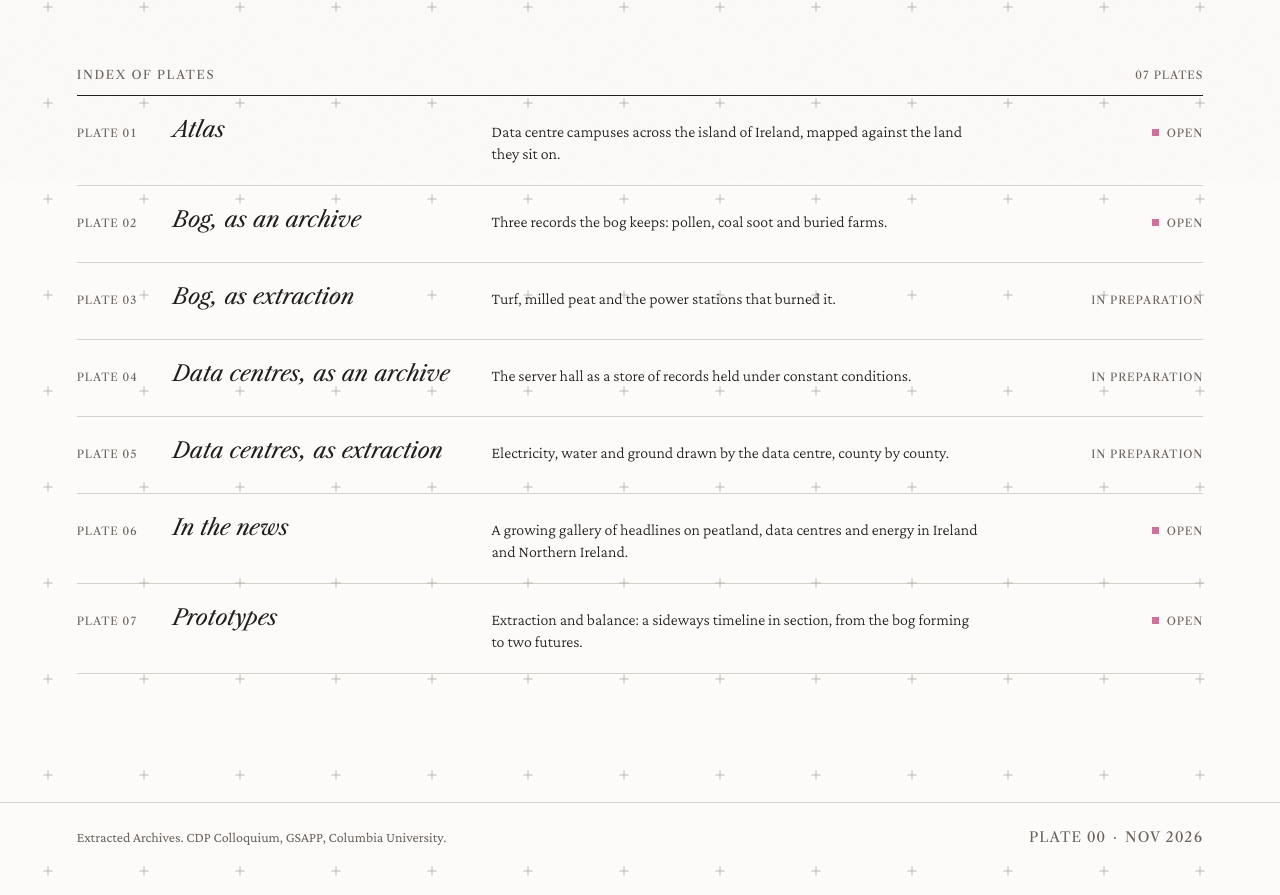
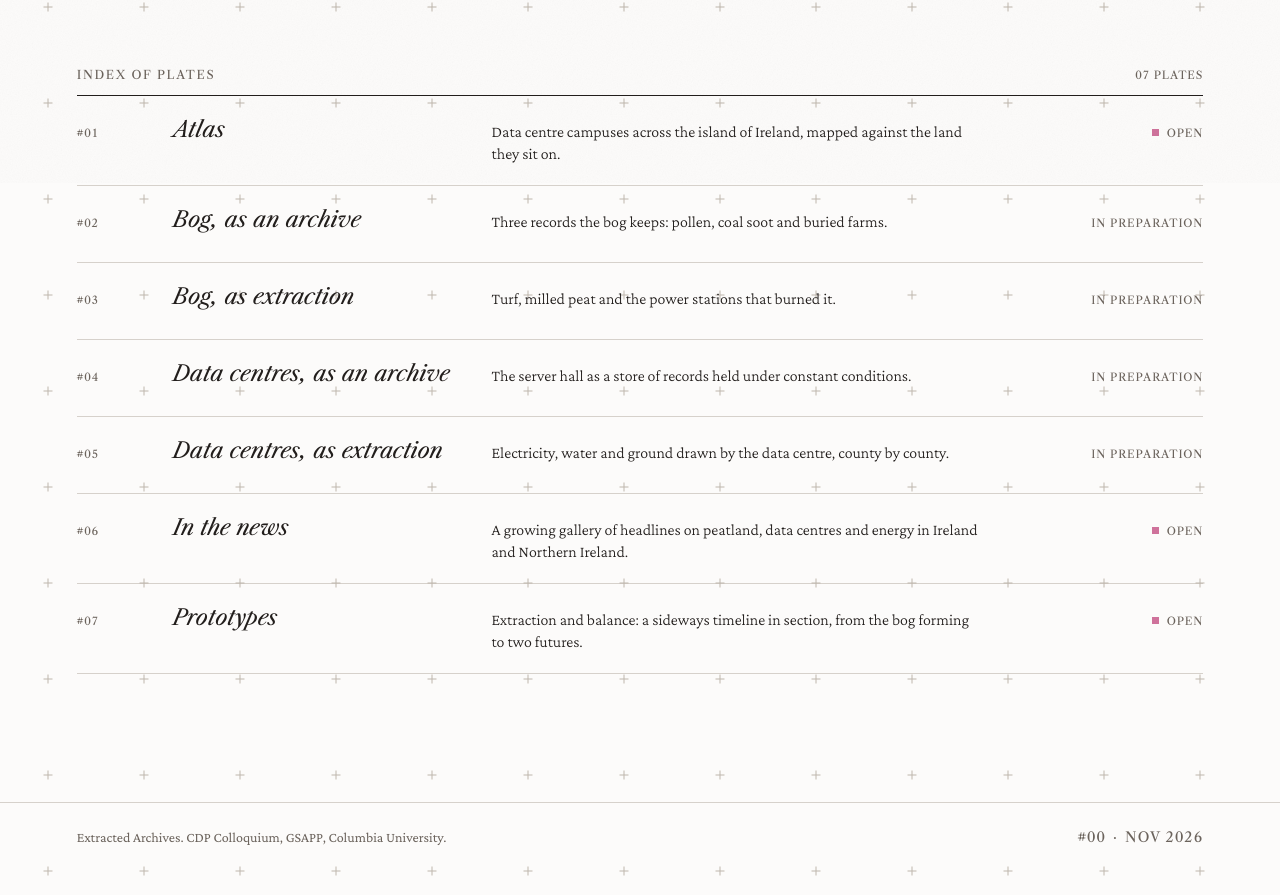
Before and after one commit to meganlynnesm/extraction-futures, a plain HTML site: page index.html in a window 1280 px wide. Shown: the part 617-1512 px from the top of the page. Drawn offline with nearby package versions, Linux system fonts and the light colour scheme.

Commit message:
update html
Text update

```diff
--- a/index.html
+++ b/index.html
@@ -34,37 +34,37 @@
   </div>
   <nav class="index" aria-label="Index of plates">
     <a class="index-row" href="atlas.html">
-      <span class="fig">Plate 01</span><h3>Atlas</h3>
+      <span class="fig">#01</span><h3>Atlas</h3>
       <p class="caption">Data centre campuses across the island of Ireland, mapped against the land they sit on.</p>
       <span class="meta status ready">Open</span>
     </a>
     <a class="index-row" href="bog-archive.html">
-      <span class="fig">Plate 02</span><h3>Bog, as an archive</h3>
+      <span class="fig">#02</span><h3>Bog, as an archive</h3>
       <p class="caption">Three records the bog keeps: pollen, coal soot and buried farms.</p>
-      <span class="meta status ready">Open</span>
+      <span class="meta status">In preparation</span>
     </a>
     <a class="index-row" href="bog-extraction.html">
-      <span class="fig">Plate 03</span><h3>Bog, as extraction</h3>
+      <span class="fig">#03</span><h3>Bog, as extraction</h3>
       <p class="caption">Turf, milled peat and the power stations that burned it.</p>
       <span class="meta status">In preparation</span>
     </a>
     <a class="index-row" href="data-centres-archive.html">
-      <span class="fig">Plate 04</span><h3>Data centres, as an archive</h3>
+      <span class="fig">#04</span><h3>Data centres, as an archive</h3>
       <p class="caption">The server hall as a store of records held under constant conditions.</p>
       <span class="meta status">In preparation</span>
     </a>
     <a class="index-row" href="data-centres-extraction.html">
-      <span class="fig">Plate 05</span><h3>Data centres, as extraction</h3>
+      <span class="fig">#05</span><h3>Data centres, as extraction</h3>
       <p class="caption">Electricity, water and ground drawn by the data centre, county by county.</p>
       <span class="meta status">In preparation</span>
     </a>
     <a class="index-row" href="in-the-news.html">
-      <span class="fig">Plate 06</span><h3>In the news</h3>
+      <span class="fig">#06</span><h3>In the news</h3>
       <p class="caption">A growing gallery of headlines on peatland, data centres and energy in Ireland and Northern Ireland.</p>
       <span class="meta status ready">Open</span>
     </a>
     <a class="index-row" href="prototypes.html">
-      <span class="fig">Plate 07</span><h3>Prototypes</h3>
+      <span class="fig">#07</span><h3>Prototypes</h3>
       <p class="caption">Extraction and balance: a sideways timeline in section, from the bog forming to two futures.</p>
       <span class="meta status ready">Open</span>
     </a>
@@ -72,7 +72,7 @@
 </main>
 <footer class="site-foot">
   <p>Extracted Archives. CDP Colloquium, GSAPP, Columbia University.</p>
-  <p class="meta">Plate 00 · Nov 2026</p>
+  <p class="meta">#00 · Nov 2026</p>
 </footer>
 <script src="assets/nav.js"></script>
 </body>
```
